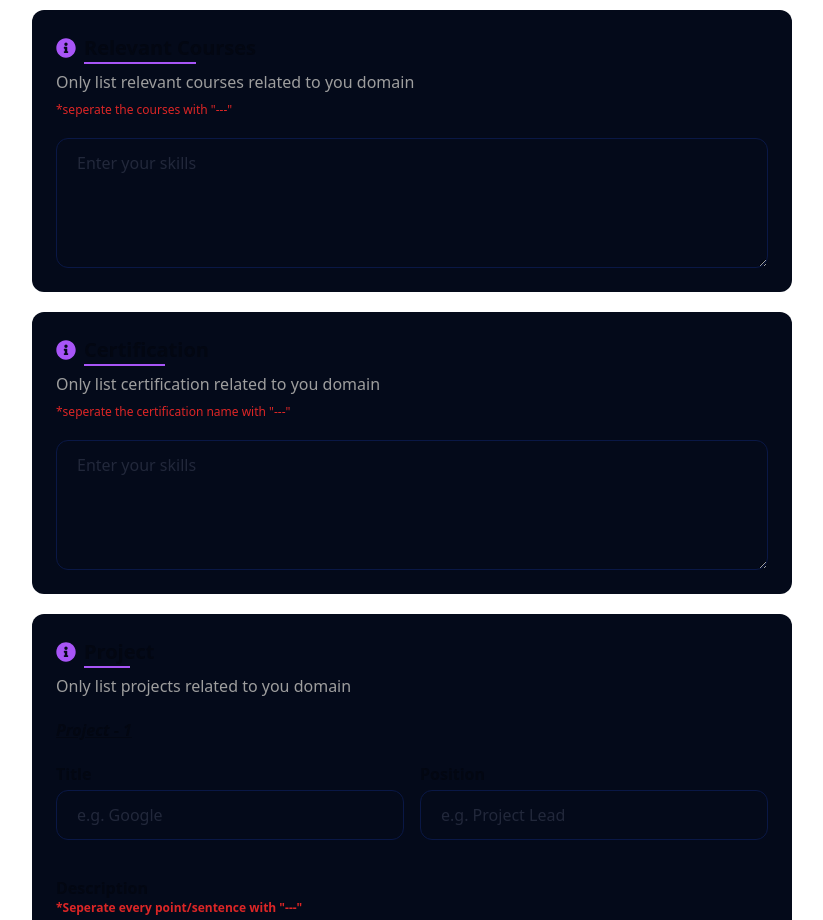
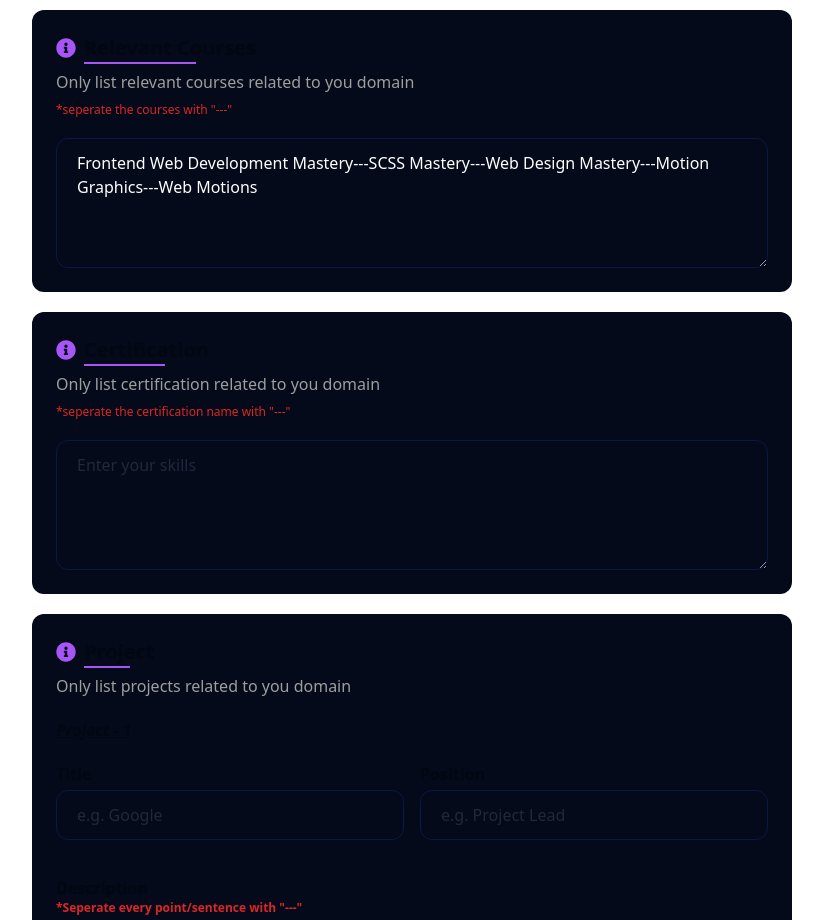
Before and after one commit to HarikrishnanYPR1707/EcliptiQ, a React (Vite) app in the folder client/: page /information in a window 1280 px wide. Shown: the part 3620-4540 px from the top of the page, without its empty margins (228-1051 px from the left). Built offline with nearby package versions, Linux system fonts and the light colour scheme; no server answers; a web font is replaced by a local one.

Commit message:
Added value for relevant courses

```diff
--- a/client/src/pages/Information.jsx
+++ b/client/src/pages/Information.jsx
@@ -1065,6 +1065,7 @@ const Information = () => {
             <textarea
               placeholder="Enter your skills"
               className="h-[130px] w-full rounded-xl border border-[#0a1846] bg-[#040a1a] py-3 pl-5 text-white placeholder:text-[#22283b] focus:border-none focus:outline focus:outline-purple-500"
+              value={userResumeData.relevantCourses}
               onChange={(e) => {
                 setUserResumeData((prev) => ({
                   ...prev,
```
